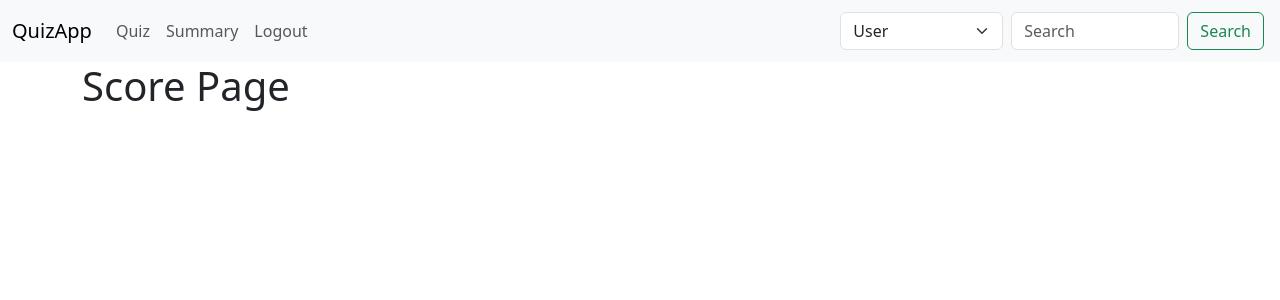
After one commit to its403/quiz_app_v1, a Flask app: page /scores in a window 1280 px wide. The commit adds this page. Shown: the top 300 px of the page. Run offline with Flask 3, Linux system fonts and the light colour scheme; the visitor is signed in with stand-in values (Sample User, id 1); data that the repository does not hold is empty.

Commit message:
Added functionality to view scores

```diff
--- a/routes.py
+++ b/routes.py
@@ -751,3 +751,11 @@ def search_user():
         flash("Please enter something before searching!")
 
     return render_template("search_result.html", parameter=parameter, query=query)
+
+
+# Score Page
+@app.route("/scores")
+@auth_required
+def scores():
+    scores = Score.query.filter_by(user_id=(session["user_id"]))
+    return render_template("scores.html", scores=scores)
--- a/templates/index.html
+++ b/templates/index.html
@@ -6,7 +6,7 @@
         <a href="{{ url_for('upcoming_quiz') }}">Upcoming Quizzes</a>
     </div>
     <div>
-        <a href="">Scores</a>
+        <a href="{{ url_for('scores') }}">Scores</a>
     </div>
     <div>
         <a href="">Dashboard</a>
--- /dev/null
+++ b/templates/scores.html
@@ -0,0 +1,13 @@
+{% extends 'layout.html' %}
+
+{% block content %}
+    <h1>Score Page</h1>
+    {% for score in scores %}
+        {{ score.quiz.chapter.subject.name }}
+        {{ score.quiz.chapter.name }}
+        {{ score.time_taken }} seconds
+        {{ score.date }}
+        {{ score.total_score }}
+        <hr>
+    {% endfor %}
+{% endblock %}
```
